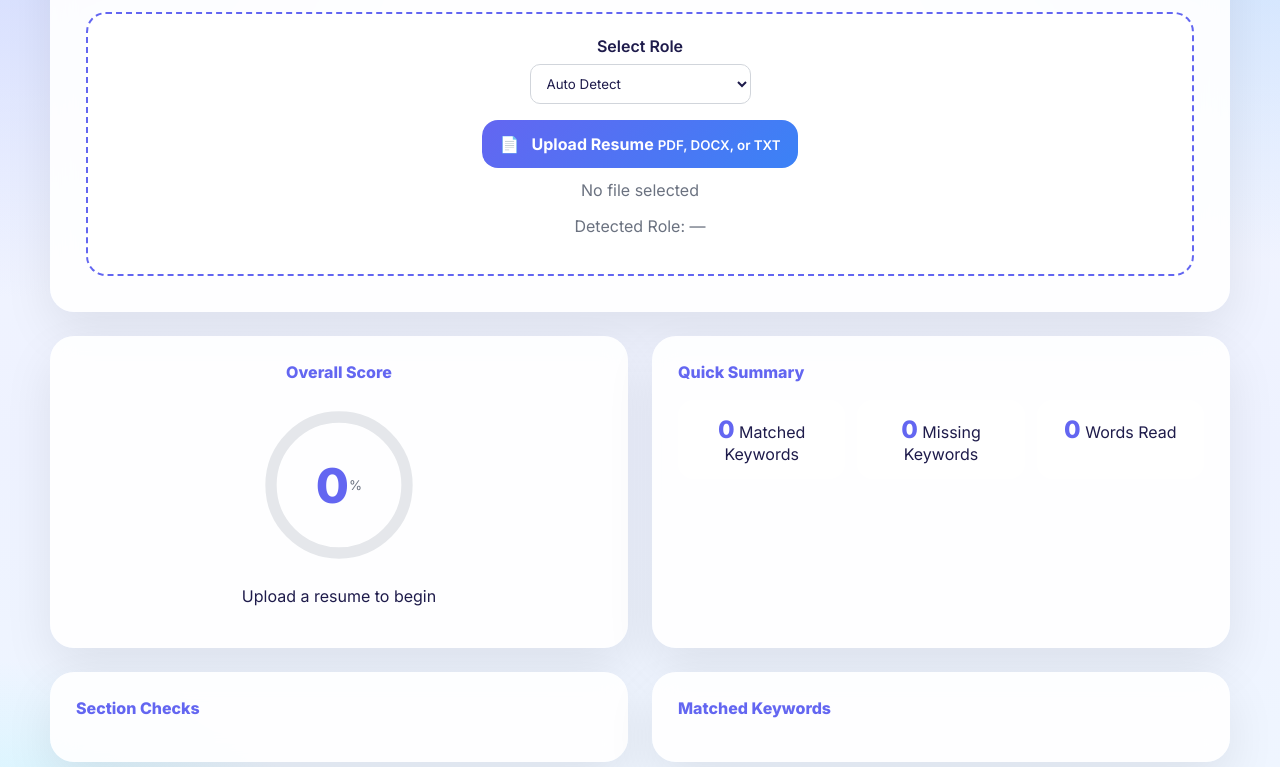
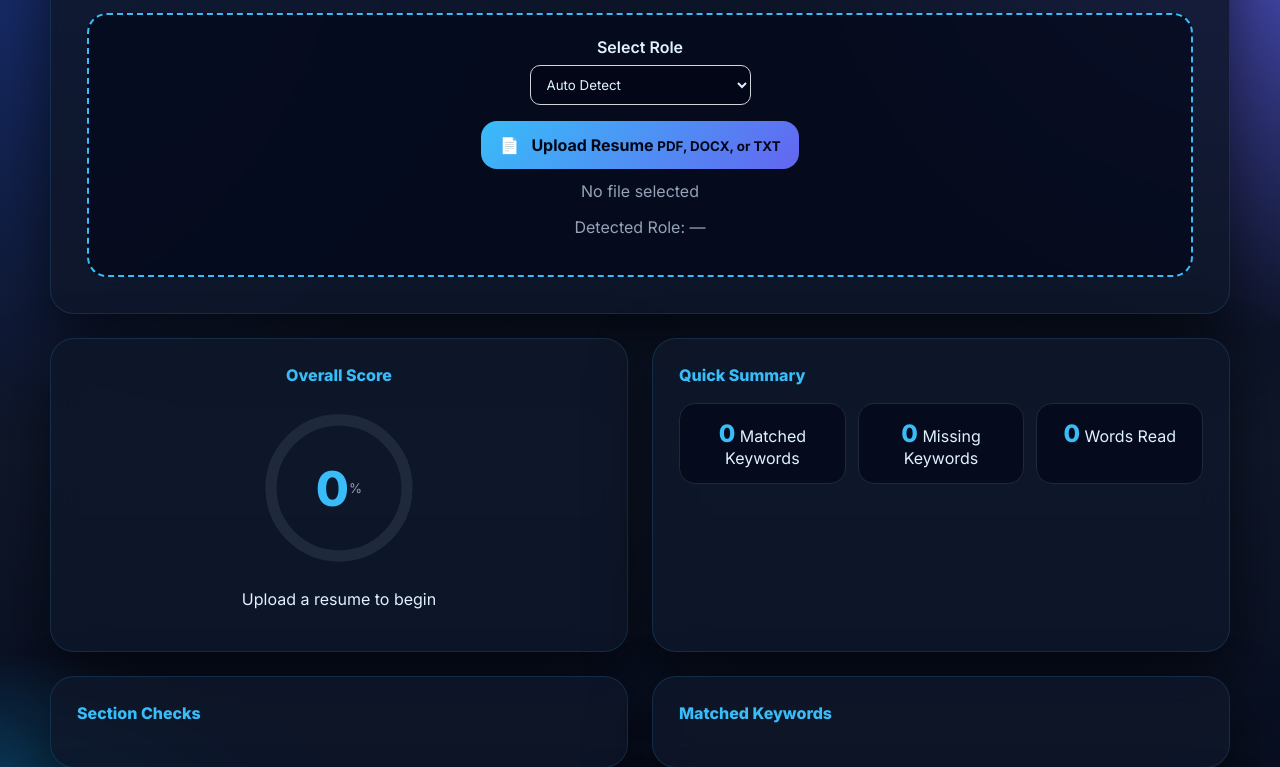
Before and after one commit to Nithya-60/Resume-Analyzer, a website: page index.html in a window 1280 px wide. Shown: the part 217-984 px from the top of the page. Drawn offline with nearby package versions, Linux system fonts and the light colour scheme.

Commit message:
added all website files

```diff
--- a/style.css
+++ b/style.css
@@ -1,23 +1,25 @@
 :root {
-    --bg-1: #f5f7ff;
-    --bg-2: #eef2ff;
-    --bg-3: #f0f9ff;
+    --bg-1: #020617;
+    --bg-2: #0f172a;
+    --bg-3: #020617;
 
-    --card: rgba(255, 255, 255, 0.9);
+    --card: rgba(15, 23, 42, 0.85);
 
-    --text: #1e1b4b;
-    --muted: #6b7280;
+    /* 🔥 TEXT */
+    --text: #e0f2fe;
+    --muted: #94a3b8;
 
-    --line: #e5e7eb;
+    --line: #1e293b;
 
-    --primary: #6366f1;
-    --secondary: #3b82f6;
-    --accent: #06b6d4;
+    /* 🎨 BLUE + SKY + PURPLE */
+    --primary: #38bdf8;   /* sky blue */
+    --secondary: #6366f1; /* purple */
+    --accent: #0ea5e9;    /* blue */
 
-    --success: #059669;
-    --danger: #dc2626;
+    --success: #22c55e;
+    --danger: #ef4444;
 
-    --shadow: 0 20px 50px rgba(0, 0, 0, 0.08);
+    --shadow: 0 25px 60px rgba(0, 0, 0, 0.6);
     --radius: 24px;
 }
 
@@ -31,32 +33,12 @@ body {
     color: var(--text);
 
     background:
-        radial-gradient(circle at top left, #c7d2fe 0%, transparent 28%),
-        radial-gradient(circle at top right, #bfdbfe 0%, transparent 26%),
-        radial-gradient(circle at bottom left, #a5f3fc 0%, transparent 24%),
+        radial-gradient(circle at top left, #1e3a8a 0%, transparent 35%),
+        radial-gradient(circle at top right, #6366f1 0%, transparent 30%),
+        radial-gradient(circle at bottom left, #0ea5e9 0%, transparent 25%),
         linear-gradient(180deg, var(--bg-1), var(--bg-2), var(--bg-3));
 
     min-height: 100vh;
-}
-
-/* 🌙 DARK MODE */
-body.dark {
-    --bg-1: #0f172a;
-    --bg-2: #111827;
-    --bg-3: #020617;
-
-    --card: rgba(30, 41, 59, 0.9);
-
-    --text: #e2e8f0;
-    --muted: #94a3b8;
-
-    --line: #334155;
-
-    --primary: #38bdf8;
-    --secondary: #3b82f6;
-    --accent: #22d3ee;
-
-    --shadow: 0 20px 50px rgba(0, 0, 0, 0.6);
 }
 
 .app-shell {
@@ -64,38 +46,41 @@ body.dark {
     margin: 32px auto 48px;
 }
 
+/* CARD */
 .hero-card,
 .card {
     background: var(--card);
     border-radius: var(--radius);
     box-shadow: var(--shadow);
-    backdrop-filter: blur(12px);
+    backdrop-filter: blur(16px);
+    border: 1px solid rgba(56, 189, 248, 0.15);
 }
 
 .hero-card {
     padding: 36px;
     text-align: center;
     margin-bottom: 24px;
-    position: relative; /* needed for toggle button */
 }
 
+/* BADGE */
 .hero-badge {
     display: inline-block;
     padding: 8px 14px;
     border-radius: 999px;
-    background: #e0e7ff;
+    background: rgba(56, 189, 248, 0.2);
     color: var(--primary);
     font-size: 13px;
     font-weight: 700;
     margin-bottom: 18px;
 }
 
+/* TITLE */
 .hero-card h1 {
     margin: 0 0 12px;
     font-size: 3rem;
     font-weight: 800;
 
-    background: linear-gradient(135deg, var(--primary), var(--secondary), var(--accent));
+    background: linear-gradient(135deg, #38bdf8, #6366f1, #0ea5e9);
     background-clip: text;
     -webkit-background-clip: text;
 
@@ -107,18 +92,15 @@ body.dark {
     color: var(--muted);
 }
 
-/* 🔥 Upload Box */
+/* 🔥 UPLOAD BOX */
 .upload-box {
     border: 2px dashed var(--primary);
     border-radius: 20px;
     padding: 22px;
-    background: rgba(255, 255, 255, 0.85);
+    background: rgba(2, 6, 23, 0.6);
 }
 
-body.dark .upload-box {
-    background: rgba(15, 23, 42, 0.7);
-}
-
+/* BUTTON */
 .upload-label {
     cursor: pointer;
     display: inline-flex;
@@ -127,9 +109,9 @@ body.dark .upload-box {
     padding: 14px 18px;
     border-radius: 16px;
 
-    background: linear-gradient(135deg, var(--primary), var(--secondary));
-    color: white;
-    font-weight: 600;
+    background: linear-gradient(135deg, #38bdf8, #6366f1);
+    color: #020617;
+    font-weight: 700;
 }
 
 input[type="file"] {
@@ -150,6 +132,7 @@ input[type="file"] {
     margin-bottom: 24px;
 }
 
+/* CARD CONTENT */
 .card {
     padding: 26px;
 }
@@ -175,12 +158,8 @@ input[type="file"] {
 
 .ring-bg {
     fill: none;
-    stroke: #e5e7eb;
+    stroke: #1e293b;
     stroke-width: 8;
-}
-
-body.dark .ring-bg {
-    stroke: #1e293b;
 }
 
 .ring-progress {
@@ -211,21 +190,19 @@ body.dark .ring-bg {
     color: var(--muted);
 }
 
+/* STATS */
 .summary-stats {
     display: flex;
     gap: 12px;
 }
 
 .stat-box {
-    background: #fff;
+    background: rgba(2, 6, 23, 0.7);
     padding: 15px;
     border-radius: 16px;
     text-align: center;
     flex: 1;
-}
-
-body.dark .stat-box {
-    background: rgba(15, 23, 42, 0.7);
+    border: 1px solid #1e293b;
 }
 
 .stat-value {
@@ -243,13 +220,13 @@ body.dark .stat-box {
 }
 
 .tag.matched {
-    background: #d1fae5;
-    color: #059669;
+    background: rgba(34, 197, 94, 0.2);
+    color: #22c55e;
 }
 
 .tag.missing {
-    background: #fee2e2;
-    color: #dc2626;
+    background: rgba(239, 68, 68, 0.2);
+    color: #ef4444;
 }
 
 /* PREVIEW */
@@ -258,22 +235,16 @@ body.dark .stat-box {
     overflow-wrap: anywhere;
     padding: 18px;
     border-radius: 18px;
-    background: #f8fafc;
+    background: rgba(2, 6, 23, 0.7);
     color: var(--text);
-}
-
-body.dark .resume-preview {
-    background: rgba(15, 23, 42, 0.7);
+    border: 1px solid #1e293b;
 }
 
 /* DROPDOWN */
 select {
     color: var(--text);
-    background: white;
-}
-
-body.dark select {
     background: #020617;
+    border: 1px solid #1e293b;
 }
 
 /* MOBILE */
```
